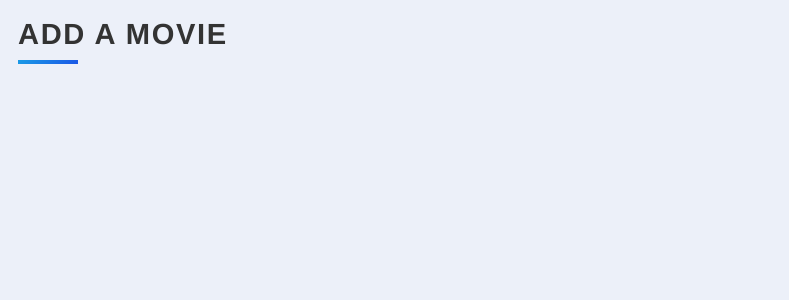
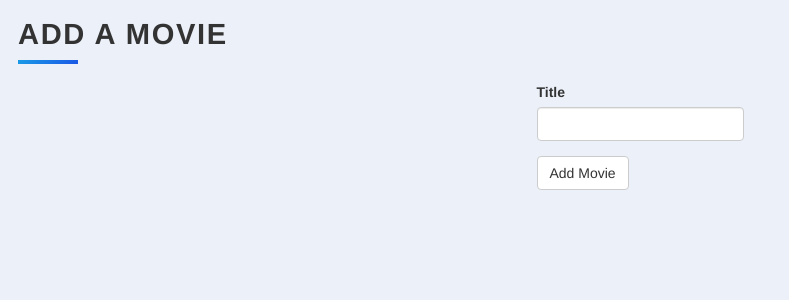
Before and after one commit to lmdelgallego/TOP10_MOVIES-PY, a Flask app: template templates/add.html in a window 1280 px wide. Shown: the top 300 px of the page, without its empty margins (0-789 px from the left). Run offline with Flask 3, Linux system fonts and the light colour scheme; the template is opened without the code that fills it: values that come from a table or form of the project are taken from there, others are empty; some libraries are stand-ins or nearby versions.

Commit message:
✨feature: Implement add movie and list movies

```diff
--- a/main.py
+++ b/main.py
@@ -1,10 +1,14 @@
+import os
 from flask import Flask, render_template, redirect, url_for, request
 from flask_bootstrap import Bootstrap
 from flask_sqlalchemy import SQLAlchemy
 from flask_wtf import FlaskForm
-from wtforms import StringField, SubmitField
+from wtforms import StringField, SubmitField, FloatField, IntegerField
 from wtforms.validators import DataRequired
 import requests
+
+MOVIE_DB_SEARCH_URL = "https://api.themoviedb.org/3/search/movie"
+MOVIE_DB_API_KEY = os.environ.get("API_KEY")  # your API key here
 
 app = Flask(__name__)
 app.config["SECRET_KEY"] = "8BYkEfBA6O6donzWlSihBXox7C0sKR6b"
@@ -35,19 +39,19 @@ class EditForm(FlaskForm):
     review = StringField("Your Review", validators=[DataRequired()])
     submit = SubmitField("Done")
 
+
+class AddForm(FlaskForm):
+    title = StringField("Title", validators=[DataRequired()])
+    # year = StringField("Year", validators=[DataRequired()])
+    # description = StringField("Description", validators=[DataRequired()])
+    # rating = FloatField("Rating", validators=[DataRequired()])
+    # ranking = IntegerField("Ranking", validators=[DataRequired()])
+    # review = StringField("Review", validators=[DataRequired()])
+    # img_url = StringField("Image Url", validators=[DataRequired()])
+    submit = SubmitField("Add Movie")
+
 with app.app_context():
     db.create_all()
-    # new_movie = Movie(
-    #     title="Phone Booth",
-    #     year=2002,
-    #     description="Publicist Stuart Shepard finds himself trapped in a phone booth, pinned down by an extortionist's sniper rifle. Unable to leave or receive outside help, Stuart's negotiation with the caller leads to a jaw-dropping climax.",
-    #     rating=7.3,
-    #     ranking=10,
-    #     review="My favourite character was the caller.",
-    #     img_url="https://image.tmdb.org/t/p/w500/tjrX2oWRCM3Tvarz38zlZM7Uc10.jpg"
-    # )
-    # db.session.add(new_movie)
-    # db.session.commit()
 
 
 @app.route("/")
@@ -68,5 +72,29 @@ def update():
     return render_template("edit.html", movie=movie, form=form)
 
 
+@app.route('/add', methods=["GET", "POST"])
+def add():
+    form = AddForm()
+    if form.validate_on_submit():
+        movie_title = form.title.data
+        response = requests.get(MOVIE_DB_SEARCH_URL, params={"api_key": MOVIE_DB_API_KEY, "query": movie_title})
+        data = response.json()["results"]
+        if len(data) > 0:
+            return render_template("select.html", options=data)
+        # new_movie = Movie(
+        #     title=form.title.data,
+        #     year=form.year.data,
+        #     description=form.description.data,
+        #     rating=form.rating.data,
+        #     ranking=form.ranking.data,
+        #     review=form.review.data,
+        #     img_url="https://image.tmdb.org/t/p/w500/tjrX2oWRCM3Tvarz38zlZM7Uc10.jpg"
+        # )
+        # db.session.add(new_movie)
+        # db.session.commit()
+        return redirect(url_for("home"))
+
+    return render_template("add.html", form=form)
+
 if __name__ == "__main__":
     app.run(debug=True)
--- a/templates/add.html
+++ b/templates/add.html
@@ -1,4 +1,5 @@
 {% extends 'bootstrap/base.html' %}
+{% import "bootstrap/wtf.html" as wtf %}
 
 {% block styles %}
   {{ super() }}
@@ -12,5 +13,6 @@
 {% block content %}
 <div class="content">
     <h1 class="heading">Add a Movie</h1>
+    {{ wtf.quick_form(form, novalidate=true)}}
 </div>
 {% endblock %}
--- a/templates/index.html
+++ b/templates/index.html
@@ -41,7 +41,7 @@
     {% endfor %}
 </div>
 <div class="container text-center add">
-<a href="#" class="button">Add Movie</a>
+  <a href="{{url_for('add')}}" class="button">Add Movie</a>
 </div>
 
 {% endblock %}
--- a/templates/select.html
+++ b/templates/select.html
@@ -14,7 +14,9 @@
 <div class="container">
     <h1 class="heading">Select Movie</h1>
   <p>
-    <a href="#"> MOVIE TITLE - MOVIE RELEASE DATE</a>
+    {% for movie in options %}
+      <a href="#"> {{movie.original_title}} - {{movie.release_date}}</a><br/>
+    {% endfor %}
   </p>
 
 </div>
```
